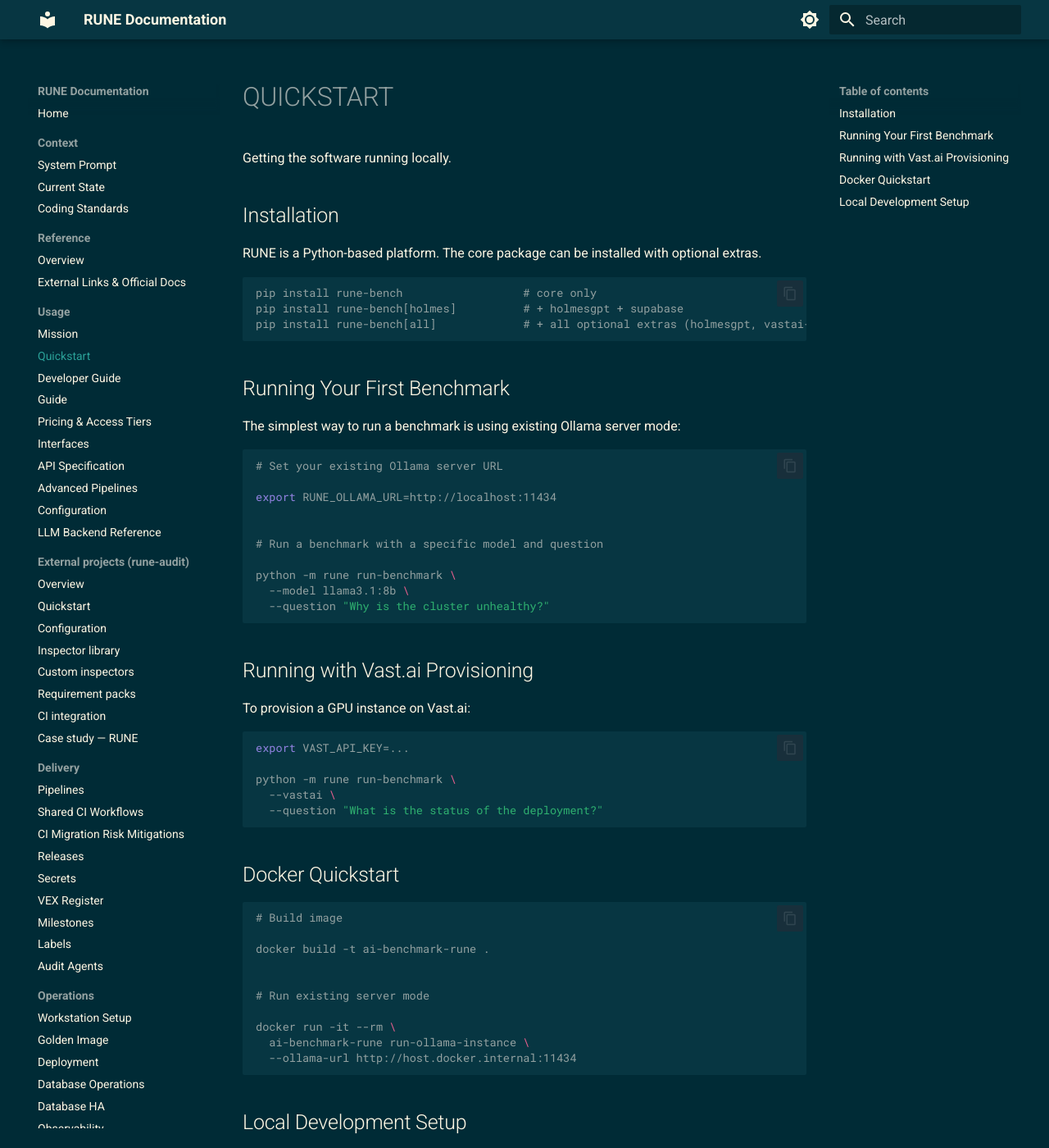
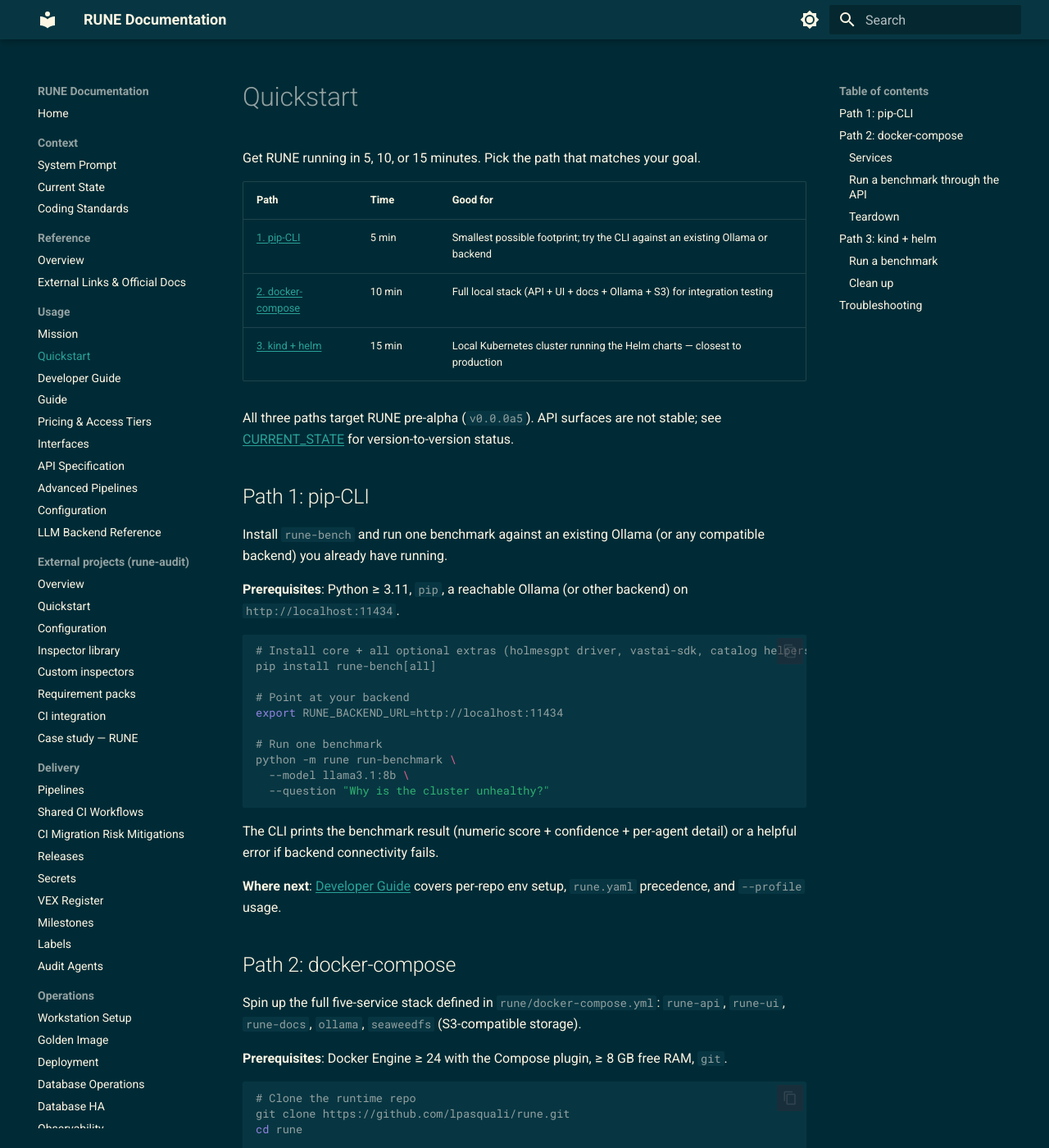
Before and after one commit to lpasquali/rune-docs, an MkDocs documentation site: the page built from docs/usage/QUICKSTART.md, in a window 1280 px wide and 1400 px high. Shown: the whole window at 82% size. Built offline with MkDocs 1.6.1 and Material for MkDocs 9.7.7, drawn with Linux system fonts in a browser that asks for light colours; the version menu is left out; some of the changed text lies outside the part shown.

Commit message:
docs(quickstart): three parallel paths (pip / compose / kind) — fix stale identifiers (#287)
Closes #276
Epic: #273

Rewrites docs/usage/QUICKSTART.md with three parallel timed paths:
pip-CLI (5 min), docker-compose (10 min), kind + helm (15 min). Each
is self-contained with prerequisites, commands, verification, and a
"where next" pointer.

Stale-identifier sweep: RUNE_OLLAMA_URL → RUNE_BACKEND_URL (rune#173/
#175); run-ollama-instance is no longer referenced (superseded by
run-benchmark + backend-type abstraction in rune#172); ollama_url
param removed (now backend_url). Grep against the rewritten file
returns zero matches for the old identifiers.

Healthcheck endpoints use 127.0.0.1 (not 0.0.0.0) per SYSTEM_PROMPT
§DoD Level 1.

````diff
--- a/docs/usage/QUICKSTART.md
+++ b/docs/usage/QUICKSTART.md
@@ -1,69 +1,150 @@
+# Quickstart
 
-# QUICKSTART
+Get RUNE running in 5, 10, or 15 minutes. Pick the path that matches your goal.
 
-Getting the software running locally.
+| Path | Time | Good for |
+|---|---|---|
+| [1. pip-CLI](#path-1-pip-cli) | 5 min | Smallest possible footprint; try the CLI against an existing Ollama or backend |
+| [2. docker-compose](#path-2-docker-compose) | 10 min | Full local stack (API + UI + docs + Ollama + S3) for integration testing |
+| [3. kind + helm](#path-3-kind-helm) | 15 min | Local Kubernetes cluster running the Helm charts — closest to production |
 
+All three paths target RUNE pre-alpha (`v0.0.0a5`). API surfaces are not stable; see [CURRENT_STATE](../context/CURRENT_STATE.md) for version-to-version status.
 
-## Installation
+## Path 1: pip-CLI
 
-RUNE is a Python-based platform. The core package can be installed with optional extras.
+Install `rune-bench` and run one benchmark against an existing Ollama (or any compatible backend) you already have running.
+
+**Prerequisites**: Python ≥ 3.11, `pip`, a reachable Ollama (or other backend) on `http://localhost:11434`.
 
 ```bash
-pip install rune-bench                  # core only
-pip install rune-bench[holmes]          # + holmesgpt + supabase
-pip install rune-bench[all]             # + all optional extras (holmesgpt, vastai-sdk)
-```
+# Install core + all optional extras (holmesgpt driver, vastai-sdk, catalog helpers)
+pip install rune-bench[all]
 
+# Point at your backend
+export RUNE_BACKEND_URL=http://localhost:11434
 
-## Running Your First Benchmark
-
-The simplest way to run a benchmark is using existing Ollama server mode:
-
-```bash
-
-# Set your existing Ollama server URL
-
-export RUNE_OLLAMA_URL=http://localhost:11434
-
-
-# Run a benchmark with a specific model and question
-
+# Run one benchmark
 python -m rune run-benchmark \
   --model llama3.1:8b \
   --question "Why is the cluster unhealthy?"
 ```
 
+The CLI prints the benchmark result (numeric score + confidence + per-agent detail) or a helpful error if backend connectivity fails.
 
-## Running with Vast.ai Provisioning
+**Where next**: [Developer Guide](DEVELOPER_GUIDE.md) covers per-repo env setup, `rune.yaml` precedence, and `--profile` usage.
 
-To provision a GPU instance on Vast.ai:
+## Path 2: docker-compose
+
+Spin up the full five-service stack defined in `rune/docker-compose.yml`: `rune-api`, `rune-ui`, `rune-docs`, `ollama`, `seaweedfs` (S3-compatible storage).
+
+**Prerequisites**: Docker Engine ≥ 24 with the Compose plugin, ≥ 8 GB free RAM, `git`.
 
 ```bash
-export VAST_API_KEY=...
+# Clone the runtime repo
+git clone https://github.com/lpasquali/rune.git
+cd rune
 
-python -m rune run-benchmark \
-  --vastai \
-  --question "What is the status of the deployment?"
+# Build + start the stack (cold build ≈ 5–10 min on first run)
+docker compose up -d --build
+
+# Verify health
+curl -s http://127.0.0.1:8080/healthz   # rune-api
+curl -s http://127.0.0.1:3000/healthz   # rune-ui
 ```
 
+### Services
 
-## Docker Quickstart
+| Service | Port | URL | Purpose |
+|---|---|---|---|
+| rune-api | 8080 | <http://127.0.0.1:8080> | Core API server |
+| rune-ui | 3000 | <http://127.0.0.1:3000> | HTMX frontend dashboard |
+| rune-docs | 8000 | <http://127.0.0.1:8000> | Local copy of these docs |
+| ollama | 11434 | <http://127.0.0.1:11434> | LLM inference server |
+| seaweedfs | 8333 | <http://127.0.0.1:8333> | S3-compatible object store |
+
+### Run a benchmark through the API
 
 ```bash
-
-# Build image
-
-docker build -t ai-benchmark-rune .
-
-
-# Run existing server mode
-
-docker run -it --rm \
-  ai-benchmark-rune run-ollama-instance \
-  --ollama-url http://host.docker.internal:11434
+curl -sX POST http://127.0.0.1:8080/v1/benchmarks \
+  -H 'Content-Type: application/json' \
+  -d '{
+    "agent": "holmesgpt",
+    "backend_type": "ollama",
+    "backend_url": "http://ollama:11434",
+    "model": "llama3.1:8b",
+    "question": "Why is the cluster unhealthy?"
+  }'
 ```
 
+### Teardown
 
-## Local Development Setup
+```bash
+docker compose down -v    # -v also removes volumes (clean slate)
+```
 
-For full environment setup, build/test/lint commands per repo, and Definition of Done validation steps, see the **[Developer Guide](DEVELOPER_GUIDE.md)**.
+**Where next**: [Deployment §Mode 2](../operations/DEPLOYMENT.md) has the service table with storage notes; the scenario-specific walkthroughs for air-gapped / edge / multi-tenant land under [epic #273](https://github.com/lpasquali/rune-docs/issues/273) child [#278](https://github.com/lpasquali/rune-docs/issues/278).
+
+## Path 3: kind + helm
+
+Local Kubernetes cluster running the Helm charts from `rune-charts/`. Closest-to-production path you can run on one workstation.
+
+**Prerequisites**: Docker, `kind` ≥ v0.27, `kubectl` ≥ v1.35, `helm` ≥ v3.17, `git`, ≥ 12 GB free RAM. See [Workstation Setup](../operations/WORKSTATION.md) for the pinned versions.
+
+```bash
+# Clone the chart repo
+git clone https://github.com/lpasquali/rune-charts.git
+cd rune-charts
+
+# Create the cluster
+kind create cluster --name rune-quickstart
+
+# Namespace + install
+kubectl create namespace rune
+helm install rune ./charts/rune \
+  --namespace rune \
+  --set rune.api.authDisabled=true \
+  --wait --timeout=3m
+helm install rune-operator ./charts/rune-operator \
+  --namespace rune \
+  --wait --timeout=3m
+
+# Verify pods
+kubectl -n rune get pods
+
+# Port-forward the API for local access
+kubectl -n rune port-forward svc/rune-api 8080:8080 &
+curl -s http://127.0.0.1:8080/healthz
+```
+
+### Run a benchmark
+
+```bash
+curl -sX POST http://127.0.0.1:8080/v1/benchmarks \
+  -H 'Content-Type: application/json' \
+  -d '{
+    "agent": "holmesgpt",
+    "backend_type": "ollama",
+    "backend_url": "http://rune-ollama.rune.svc:11434",
+    "model": "llama3.1:8b",
+    "question": "Why is the cluster unhealthy?"
+  }'
+```
+
+### Clean up
+
+```bash
+kind delete cluster --name rune-quickstart
+```
+
+**Where next**: per-cloud install guides (on-prem / AWS / GCP / Azure / Alibaba Cloud) land under [epic #273](https://github.com/lpasquali/rune-docs/issues/273) child [#277](https://github.com/lpasquali/rune-docs/issues/277). For the production Helm values surface, see the `rune-charts/charts/rune/values.yaml` in the runtime repo.
+
+## Troubleshooting
+
+| Symptom | Likely cause | Fix |
+|---|---|---|
+| `ModuleNotFoundError: rune` after `pip install` | Install landed in a different interpreter | Activate your venv first, then `pip install rune-bench[all]` |
+| `docker compose up` fails with permission denied on `/var/run/docker.sock` | User not in `docker` group | [WORKSTATION.md §Docker](../operations/WORKSTATION.md#docker) |
+| `kind create cluster` hangs pulling `kindest/node` | Constrained bandwidth | Pre-pull the image: `docker pull kindest/node:v1.35.0` |
+| `/v1/benchmarks` returns 404 | Auth not disabled and no token set | Either set `--set rune.api.authDisabled=true` as above, or wire tokens via Helm |
+
+For more symptoms, the symptom-first FAQ landing under [#283](https://github.com/lpasquali/rune-docs/issues/283) will be the authoritative troubleshooting index.
````
